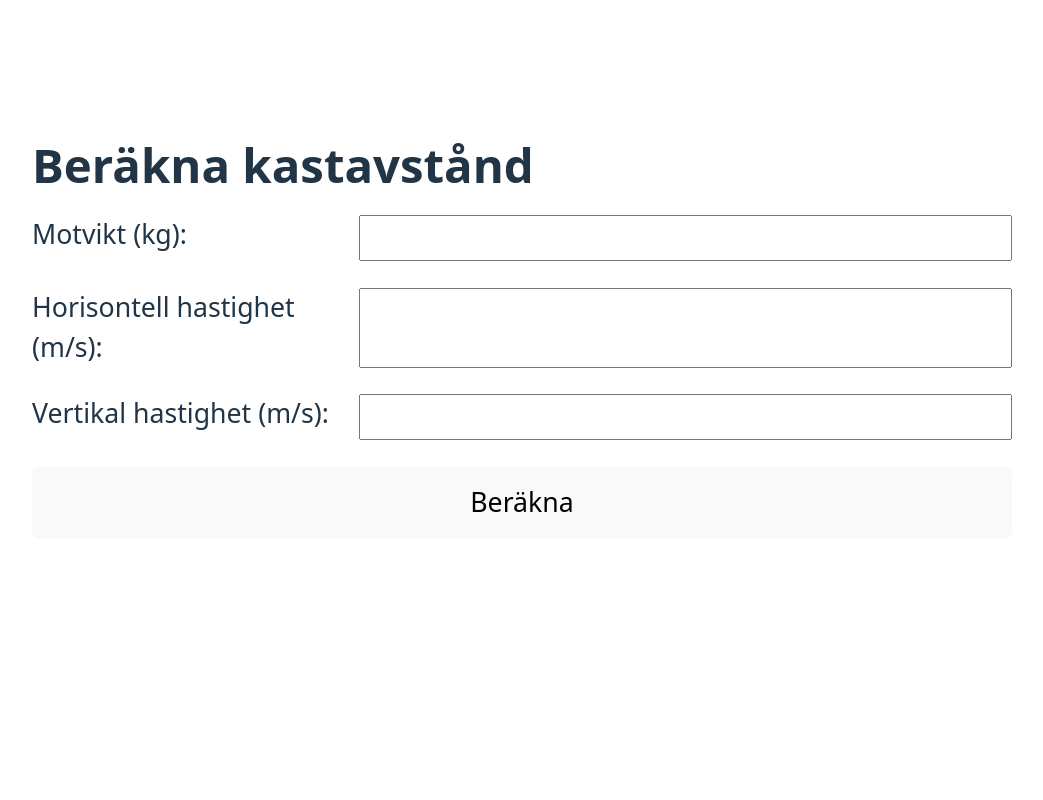
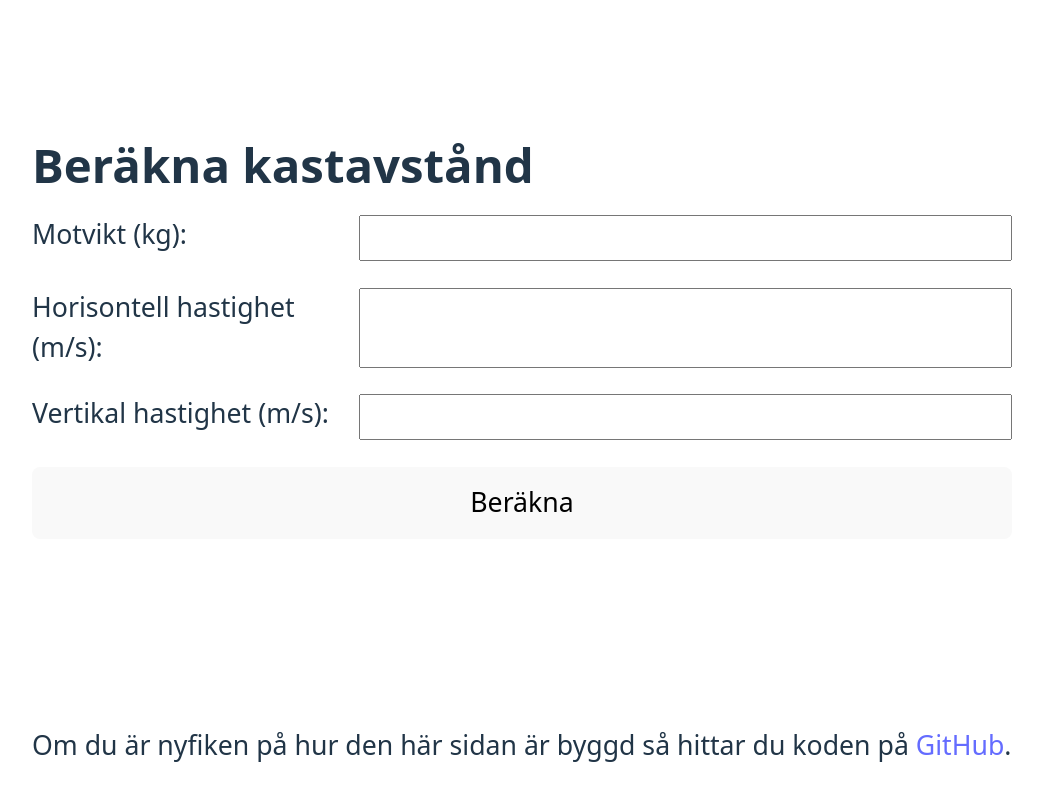
Before and after one commit to jensadev/mousserande-katapult, a React (Vite) app: page / in a window 1280 px wide. Shown: the part 3459-4259 px from the top of the page, without its empty margins (118-1161 px from the left). Before the commit the page ends 4105 px from the top, so only its background shows below. Built offline with nearby package versions, Linux system fonts and the light colour scheme.

Commit message:
add footer with GitHub link for project source code visibility

```diff
--- a/src/App.tsx
+++ b/src/App.tsx
@@ -81,6 +81,9 @@ function App() {
           </form>
           <p id="result">{result}</p>
         </section>
+        <footer className="region">
+        <p>Om du är nyfiken på hur den här sidan är byggd så hittar du koden på <a href="https://github.com/jensadev/mousserande-katapult" target="_blank">GitHub</a>.</p>
+      </footer>
       </main>
     </div>
   );
```
